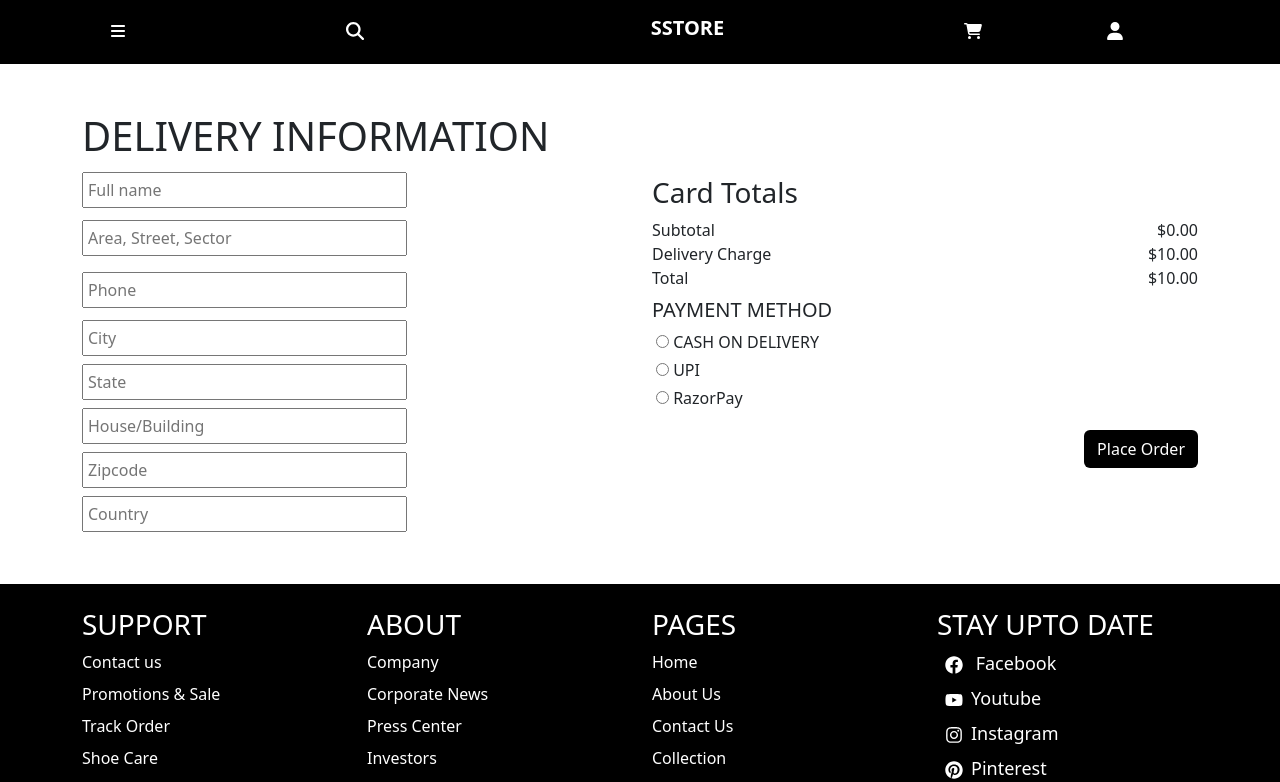
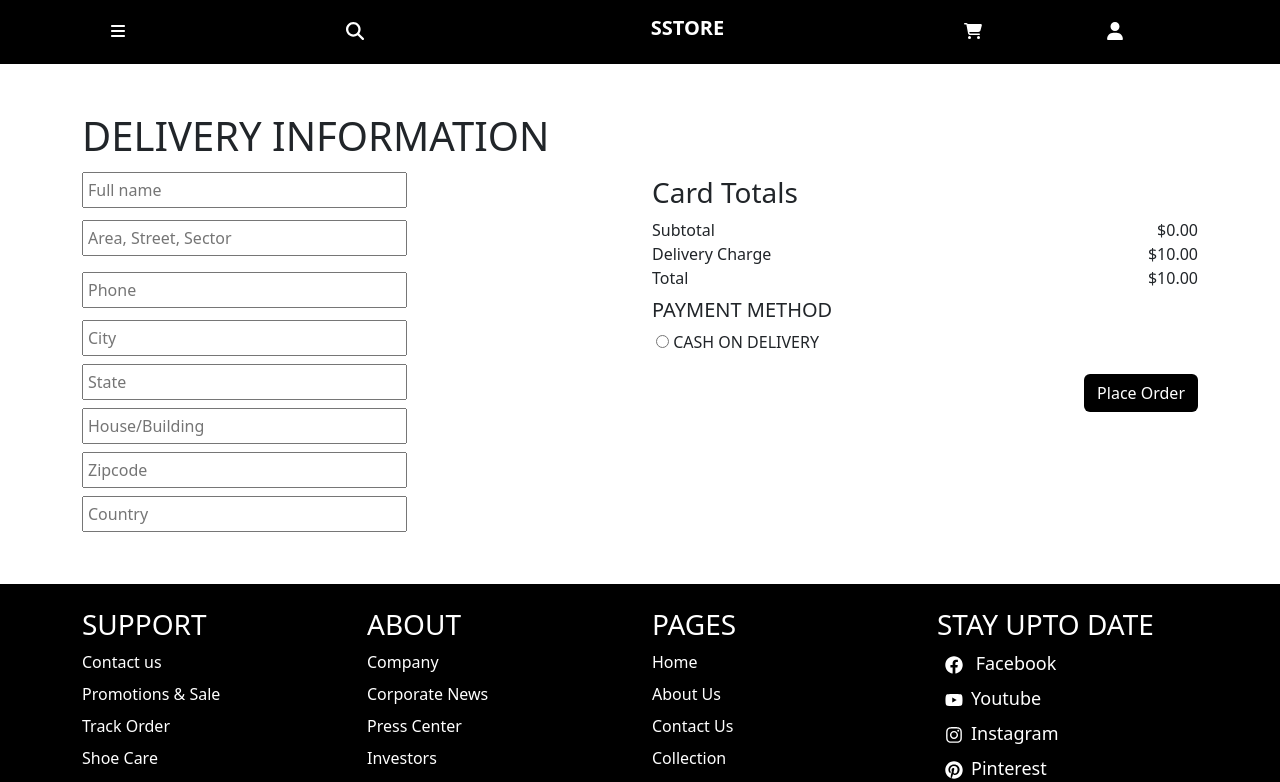
Before and after one commit to Sahil567800/E-commerce-website, a React (Vite) app: page /delivery in a window 1280 px wide. Shown: the top 782 px of the page. Built offline with nearby package versions, Linux system fonts and the light colour scheme.

Commit message:
other payment removed

```diff
--- a/src/components/delivery.jsx
+++ b/src/components/delivery.jsx
@@ -98,8 +98,8 @@ export const Delivery = () => {
 
                                 <h5 className="my-2">PAYMENT METHOD</h5>
                                 <div className="m-1"> <input type="radio" onClick={() => setPaymentMethod('COD')} name="payment" /> <label htmlFor="CASH ON DELIVERY">CASH ON DELIVERY</label></div>
-                                <div className="m-1"> <input type="radio" name="payment" /> <label htmlFor="UPI">UPI</label></div>
-                                <div className="m-1"><input type="radio" name="payment" /> <label htmlFor="CASH ON DELIVERY">RazorPay</label></div>
+                                {/* <div className="m-1"> <input type="radio" name="payment" /> <label htmlFor="UPI">UPI</label></div>
+                                <div className="m-1"><input type="radio" name="payment" /> <label htmlFor="CASH ON DELIVERY">RazorPay</label></div> */}
 
 
 
```
